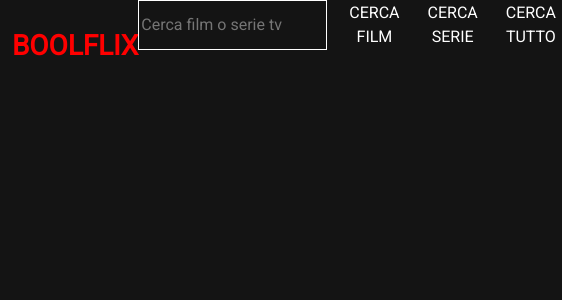
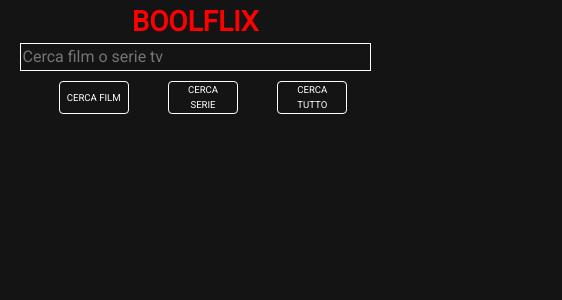
Before and after one commit to adalpo87/vue-boolflix, a Vue app: page / in a window 390 px wide. Shown: the top 300 px of the page, 562 px wide, since content can reach past the window. Built offline with nearby package versions, Linux system fonts and the light colour scheme.

Commit message:
iniziato css versione mobile

```diff
--- /dev/null
+++ b/src/assets/style/card.scss
@@ -0,0 +1,76 @@
+div {
+    .star {
+        color: gold;
+    }
+    list-style: none;
+}
+
+.poster {
+    width: 100%;
+}
+
+.main-card {
+    display: flex;
+}
+
+.flip-card {
+    background-color: transparent;
+    width: 200px;
+    height: 200px;
+    perspective: 1000px;
+}
+
+.flip-card-inner {
+    position: relative;
+    width: 100%;
+    height: 100%;
+    text-align: center;
+    transition: transform 0.6s;
+    transform-style: preserve-3d;
+    box-shadow: 0 4px 8px 0 rgba(0, 0, 0, 0.2);
+}
+
+.flip-card:hover .flip-card-inner {
+    transform: rotateY(180deg);
+}
+
+.flip-card-front,
+.flip-card-back {
+    position: absolute;
+    width: 100%;
+    height: 100%;
+    -webkit-backface-visibility: hidden;
+    backface-visibility: hidden;
+}
+
+.flip-card-front {
+    background-color: #141414;
+    color: black;
+}
+
+.flip-card-back {
+    background-color: #141414;
+    color: white;
+    transform: rotateY(180deg);
+}
+
+@media all and (max-width: 568px) {
+    .poster {
+        height: 200px;
+        margin: 10px;
+    }
+}
+
+@media all and (max-width: 780px) {
+    .poster {
+        height: 200px;
+        margin: 10px;
+    }
+}
+
+@media all and (max-width: 1200px) {
+    .poster {
+        height: 200px;
+        margin: 10px;
+    }
+}
--- a/src/assets/style/general.scss
+++ b/src/assets/style/general.scss
@@ -12,3 +12,9 @@ body {
     color: white;
     font-family: 'Roboto', sans-serif;
 }
+
+@media all and (max-width: 576px) {}
+
+@media all and (min-width: 768px) {}
+
+@media all and (min-width: 1200px) {}
--- a/src/assets/style/header.scss
+++ b/src/assets/style/header.scss
@@ -7,23 +7,45 @@ header {
         }
     }
     div {
+        input {
+            background-color: #141414;
+            color: white;
+            border: 1px solid white;
+        }
+        button {
+            background-color: #141414;
+            border: none;
+            color: white;
+        }
+    }
+}
+
+@media all and (max-width: 576px) {
+    header {
+        width: 90%;
+        margin: auto;
+        margin-bottom: 30px;
+        h1 {
+            margin: 5px;
+        }
         div {
+            display: flex;
+            flex-wrap: wrap;
+            justify-content: space-evenly;
             input {
-                background-color: #141414;
-                color: white;
-                border: 1px solid white;
+                width: 100%;
+                margin-bottom: 10px
             }
             button {
-                background-color: #141414;
-                border: none;
-                color: white;
+                width: 20%;
+                font-size: 0.6rem;
+                border: 1px solid white;
+                border-radius: 4px;
             }
         }
     }
 }
 
-@media only all and (max-width: 576px) {}
+@media all and (max-width: 768px) {}
 
-@media only all and (max-width: 768px) {}
-
-@media only all and (max-width: 1200px) {}
+@media all and (max-width: 1200px) {}
--- /dev/null
+++ b/src/assets/style/main.scss
@@ -0,0 +1,22 @@
+           main {
+               .main-card {
+                   display: flex;
+                   flex-wrap: wrap;
+                   margin: auto;
+                   margin-bottom: 30px;
+               }
+           }
+
+           @media all and (max-width: 576px) {
+               main {
+                   width: 80%;
+                   margin: auto;
+                   h1 {
+                       font-size: 14px;
+                   }
+               }
+           }
+
+           @media all and (min-width: 768px) {}
+
+           @media all and (min-width: 1200px) {}
--- a/src/components/Card.vue
+++ b/src/components/Card.vue
@@ -1,26 +1,28 @@
 <template>
 
-  <div class="text-center">
+ <div class="main-card">
+<!-- ------------------------------------------------- -->
+<div class="flip-card">
+  <div class="flip-card-inner">
+    <div class="flip-card-front">
+    <img class="poster" :src="getPoster(card)" alt="">
+    </div>
+    <div class="flip-card-back">
+       <h1>{{ card.title || card.name }}</h1>
+       <p>{{ card.original_title  || card.original_name}}</p>
+       <p><img :src="flagLang(card)" :alt="card.title"></p>
+       <p>{{card.vote_average/2}}</p>
+       <p class="star">
+         <i v-for="index in Math.ceil(card.vote_average/2)" :key="index" class="fas fa-star"></i>
+         <i v-for="index in Math.floor(5-card.vote_average/2)" :key="index" class="far fa-star"></i>
+       </p>
+    </div>
+  </div>
+</div>
 
-  <div class="poster"><img :src="getPoster(card)" alt=""></div>
+</div>
 
-  <h2>{{ card.title || card.name }}</h2>
-
-  <h4>{{ card.original_title  || card.original_name}}</h4>
-
-  <h5><img :src="flagLang(card)" :alt="card.title"></h5>
-
-  <h5>{{card.vote_average/2}}</h5>
-
-  <div class="star">
-
-    <i v-for="index in Math.ceil(card.vote_average/2)" :key="index" class="fas fa-star"></i>
-    <i v-for="index in Math.floor(5-card.vote_average/2)" :key="index" class="far fa-star"></i>
-
-  </div>
-
-  </div>
-
+<!-- ------------------------------------------------- -->
 </template>
 
 <script>
@@ -56,12 +58,7 @@ export default {
 </script>
 
 <style lang="scss" scoped>
-   div{
 
-       .star{
-           color: gold;
-         }
-        list-style: none;
+ @import '@/assets/style/card.scss';
 
-   }
 </style>
--- a/src/components/Header.vue
+++ b/src/components/Header.vue
@@ -1,12 +1,12 @@
 <template>
-  <header class="d-flex justify-content-sm-between container align-items-sm-center">
-     <div class="d-flex justify-content-center align-items-center">
+  <header>
+     <div>
          <h1>BOOLFLIX</h1>
     </div>
 
 
-  <div div class="">
-      <div class="flex-grow-1 d-flex justify-content-center">
+
+      <div>
           <input
           v-model.trim="textSearch"
           placeholder="Cerca film o serie tv"
@@ -28,7 +28,7 @@
         class="ms-3">CERCA TUTTO</button>
 
       </div>
-    </div>
+
 
 
 
--- a/src/components/Main.vue
+++ b/src/components/Main.vue
@@ -2,12 +2,13 @@
 <main>
 
     <h1>{{titles[type]}}</h1>
-        {{ list.length }}
+     <span> {{ list.length }} </span>
+    <div class="main-card">
     <Card
     v-for="card in list" :key="card.id"
     :card="card"
     />
-
+    </div>
 </main>
 </template>
 
@@ -35,5 +36,6 @@ data(){
 </script>
 
 <style lang="scss" scoped>
+ @import '@/assets/style/main.scss';
 
 </style>
```
